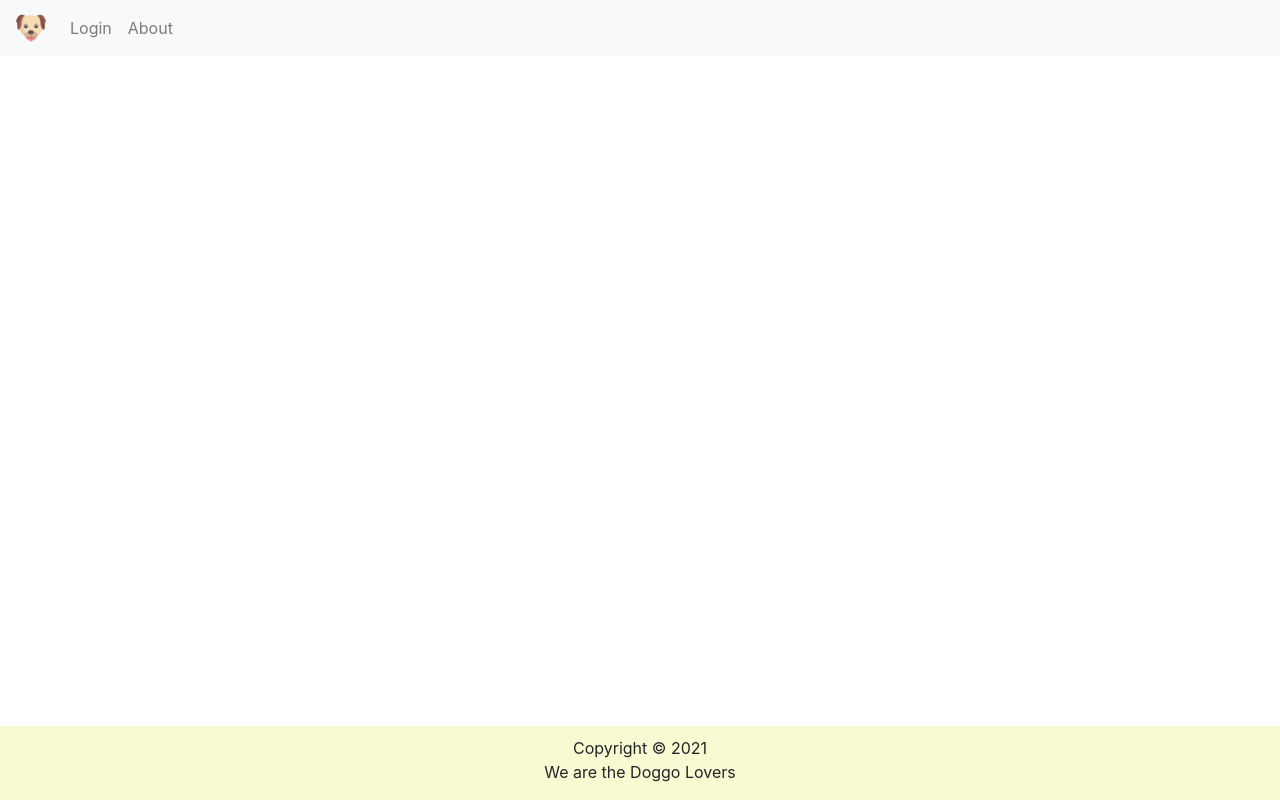
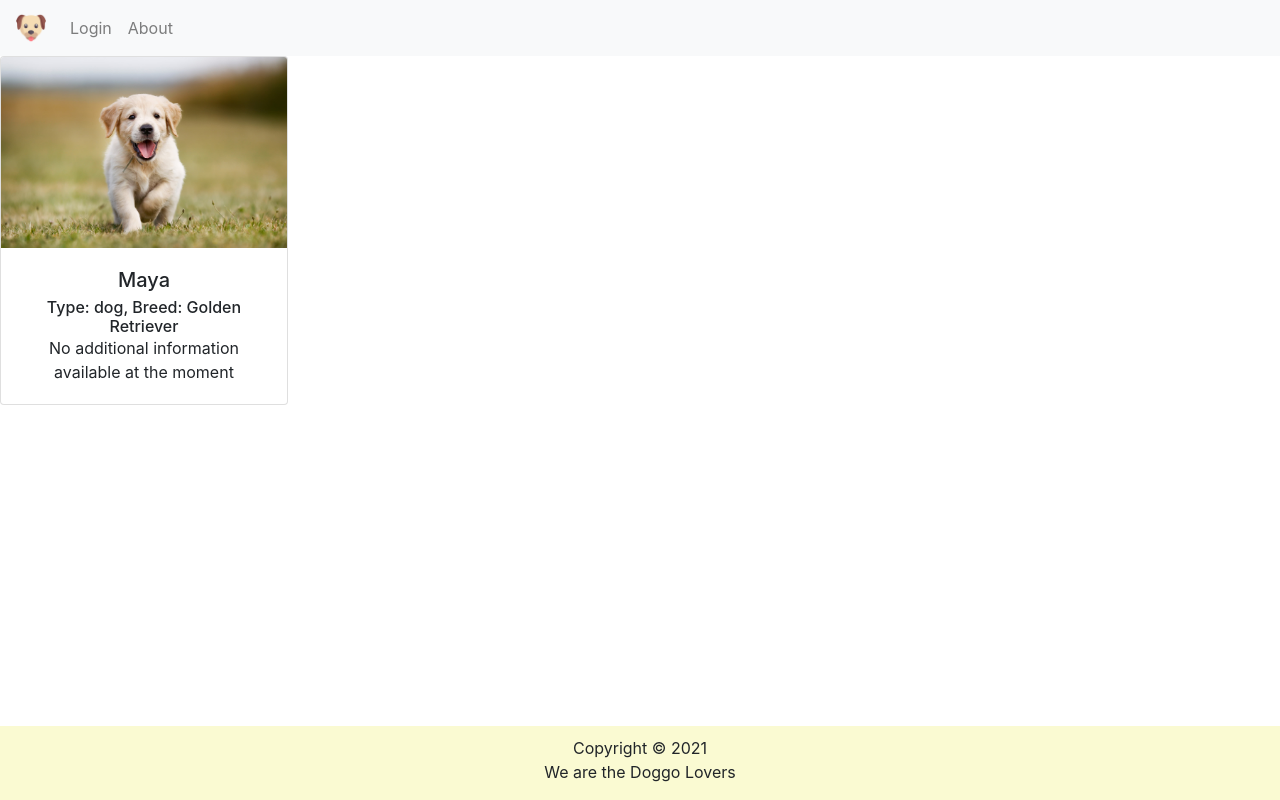
Before and after one commit to jchua24/pinder, a React (Create React App) app in the folder pet-adoption/: page / in a window 1280 px wide. Built offline with nearby package versions, Linux system fonts and the light colour scheme.

Commit message:
working on adding the pets to the intro page

```diff
--- a/pet-adoption/src/App.js
+++ b/pet-adoption/src/App.js
@@ -14,6 +14,7 @@ import Intro from "./components/Intro";
 import Navigation from "./components/Navigation";
 import SignUp from "./components/SignUp";
 import About from "./components/About";
+import Pet from "./components/Pet";
 
 class App extends React.Component {
   render(){
@@ -21,6 +22,7 @@ class App extends React.Component {
       <div className="App">
         <Router>
           <Navigation />
+          <Pet name="Maya" type="dog" breed="Golden Retriever" imgSrc="/dogo.jpeg"/>
           <Switch>
             <Route exact path="/">
               <Intro />
--- a/pet-adoption/src/components/Application.js
+++ b/pet-adoption/src/components/Application.js
@@ -1,8 +1,12 @@
 import React from "react";
 
 class Application extends React.Component {
-  constructor(props) {}
+  constructor(props) {
+      super();
+  }
   render() {
     return <h1>In progress</h1>;
   }
 }
+
+export default Application;
--- a/pet-adoption/src/components/Pet.js
+++ b/pet-adoption/src/components/Pet.js
@@ -1,8 +1,28 @@
 import React from "react";
 
+import {Card} from "react-bootstrap";
 class Pet extends React.Component {
-  constructor(props) {}
+  constructor(props) {
+      super();
+  }
   render() {
-    return <h1> In progress </h1>;
+    return (
+        <Card style={{width: '18rem'}}>
+            <Card.Img variant="top" src={this.props.imgSrc} />
+            <Card.Body>
+                <Card.Title>{this.props.name}</Card.Title>
+                <Card.Subtitle>Type: {this.props.type}, Breed: {this.props.breed}</Card.Subtitle>
+                <Card.Text>{this.props.addInfo}</Card.Text>
+            </Card.Body>
+        </Card>
+    );
   }
 }
+
+Pet.defaultProps = {
+    'Bread' : 'Unknown',
+    'Age' : 'Uknown',
+    'addInfo' : 'No additional information available at the moment'
+}
+
+export default Pet;
```
Also changed, not shown: pet-adoption/public/dogo.jpeg (added).
